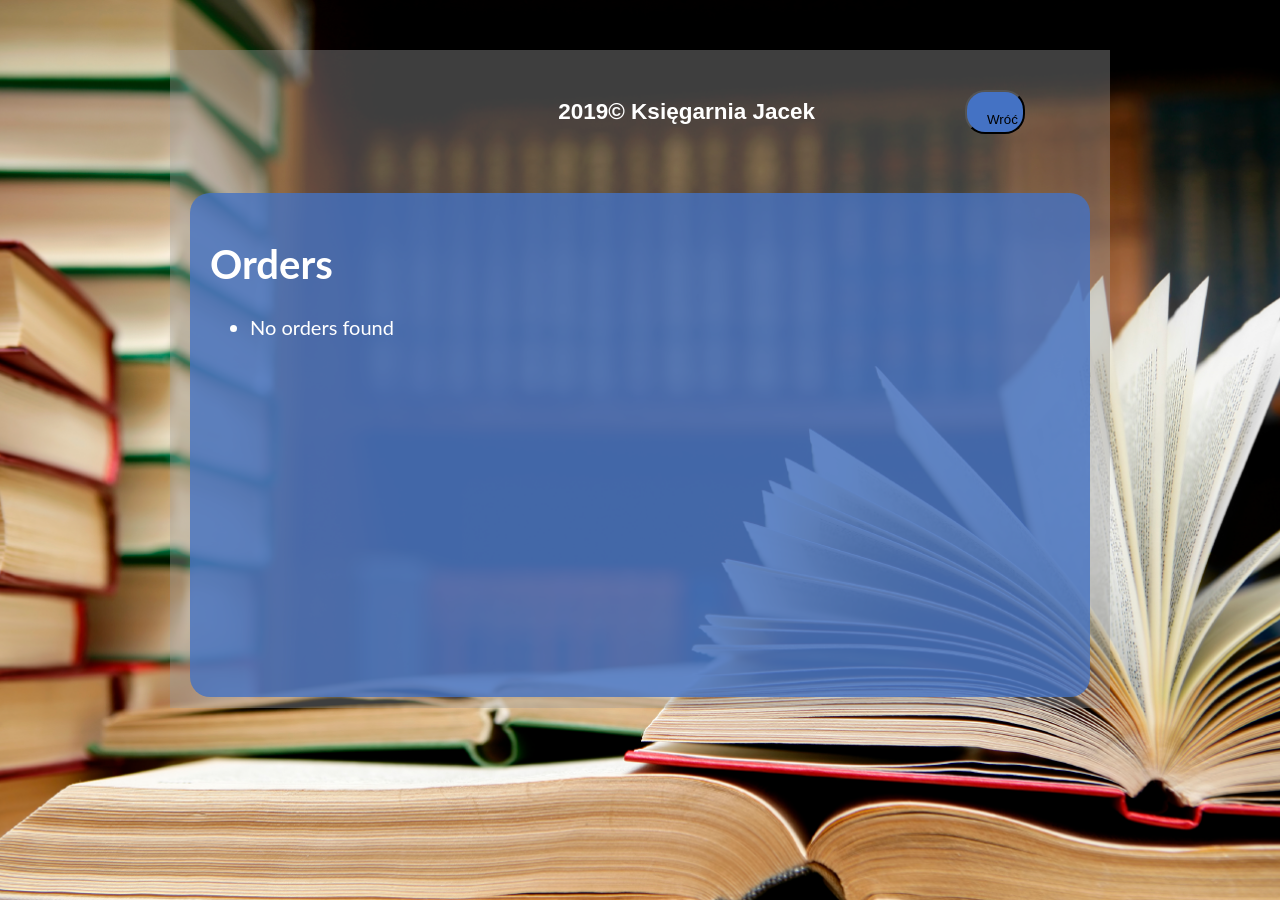
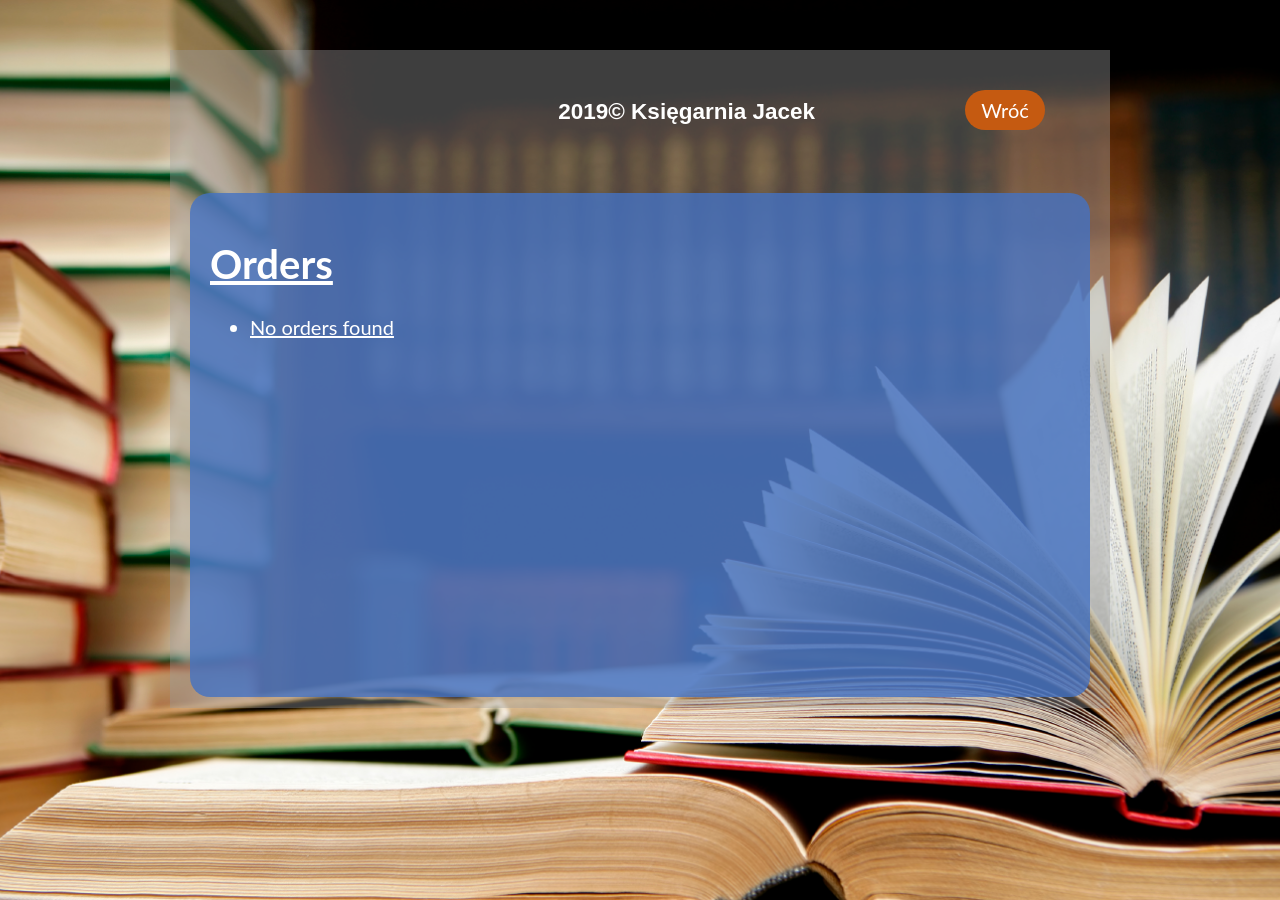
Before and after one commit to bookstore-jacek/webstore, a Django app: page /panel/wszystkie-zamowienia/ in a window 1280 px wide. Run offline with Django 3.2, Linux system fonts and the light colour scheme.

Commit message:
made some shiete

```diff
--- a/src/ExtOrder/templates/order/all_orders.html
+++ b/src/ExtOrder/templates/order/all_orders.html
@@ -1,11 +1,13 @@
 {% extends "panel_base.html" %}
 
 {% block back %}
-<div id="vertical_all">
-    <button type="button">
-        Wróć
-    </button>
-</div>
+<a href="/panel/">
+    <div class="return">
+        <div id="vertical_all">
+            Wróć
+        </div>
+    </div>
+</href>
 {% endblock %}
 
 {% block content %}
--- a/src/static/panel_style.css
+++ b/src/static/panel_style.css
@@ -244,6 +244,18 @@ button[type=button] {
 	float: left;
 }
 
+.return
+{
+	border-radius: 20px;
+	background-color:#c55a11;
+	height: 40px;
+	width: 80px;
+	margin-top: 20px;
+	margin-left: 140px;
+	text-align: center;
+	float: left;
+	display: table;
+}
 
 .orderlistview
 {
```
